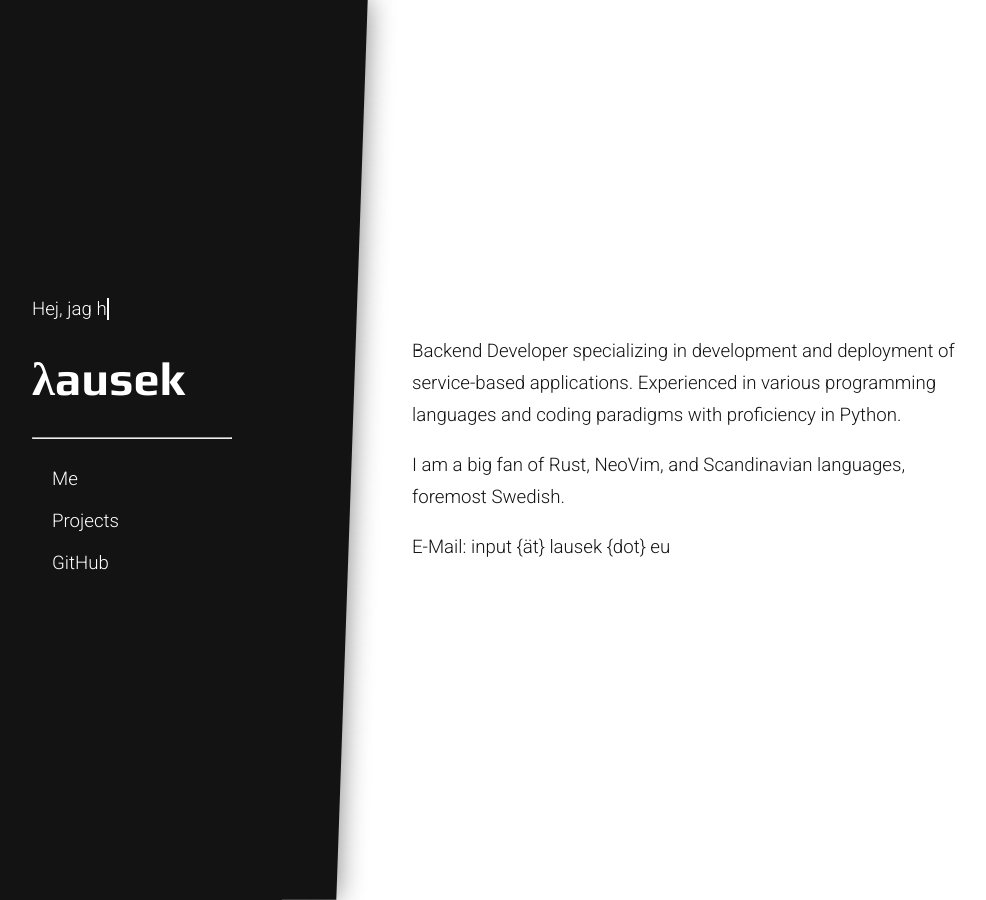
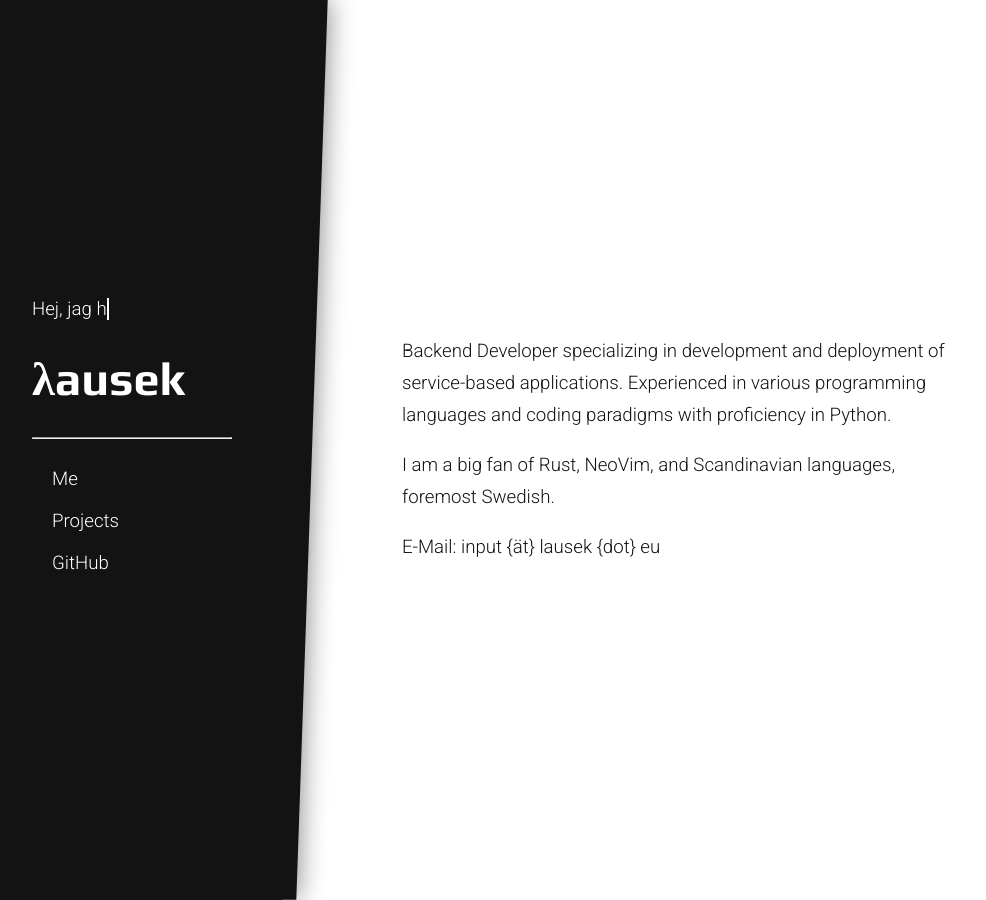
Before and after one commit to lausek/lausek.github.io, a Jekyll site: the page built from index.md, in a window 1280 px wide. Shown: the whole page, without its empty margins (18-1004 px from the left). Built offline with Jekyll 4.4.1, drawn with Linux system fonts in a browser that asks for light colours.

Commit message:
improve left-right spacing

```diff
--- a/css/minimal.scss
+++ b/css/minimal.scss
@@ -27,7 +27,7 @@ body {
     display: flex;
     flex: 1;
     flex-direction: row;
-    gap: 60px;
+    gap: 90px;
     overflow: hidden;
 }
 
@@ -94,7 +94,7 @@ p {
     z-index: 500;
     width: 70px;
     min-width: 100px;
-    margin-left: -30px;
+    margin-left: -70px;
     transform: skewX(-2deg);
 
     background-color: var(--eerie-black);
```
